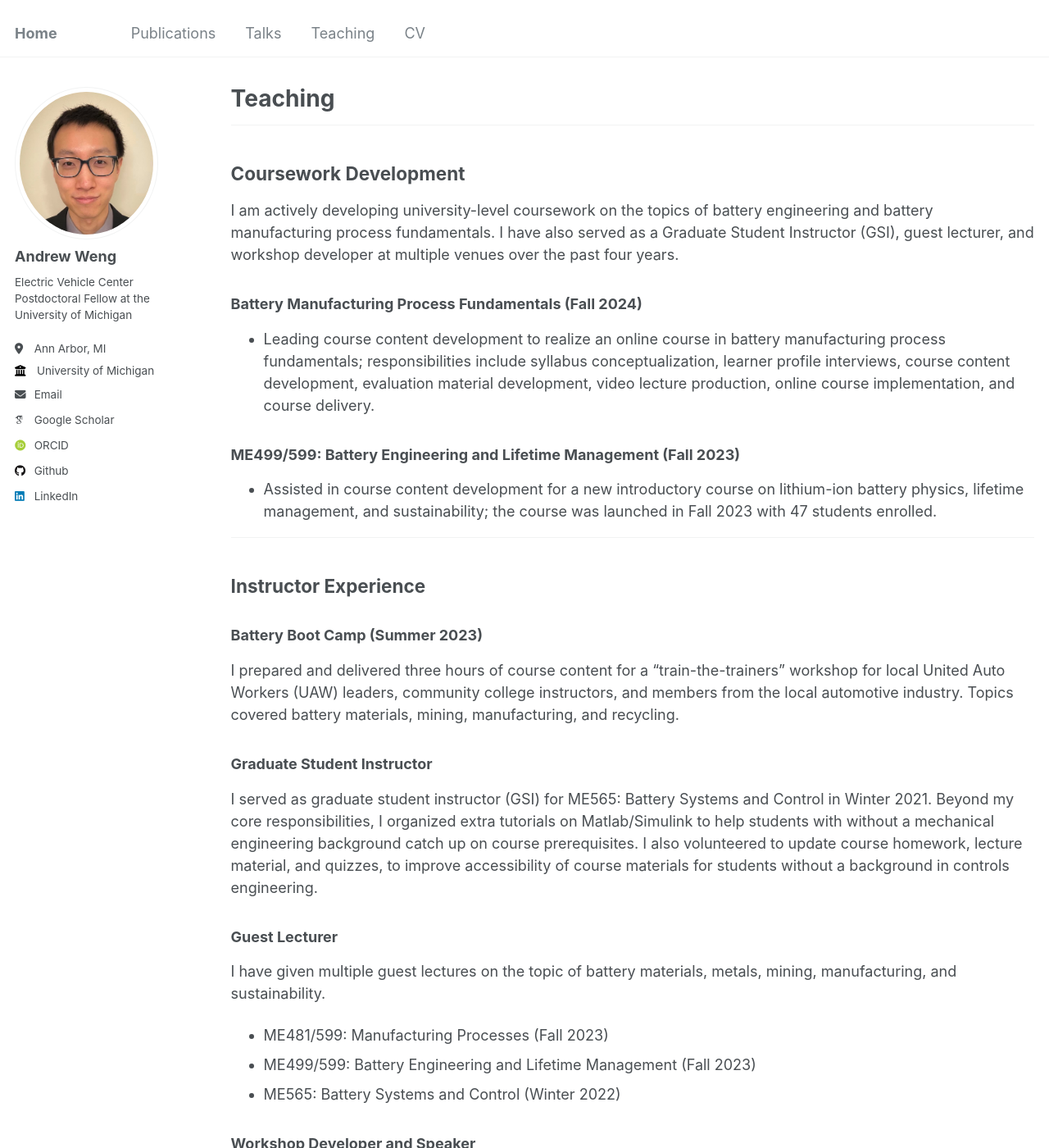
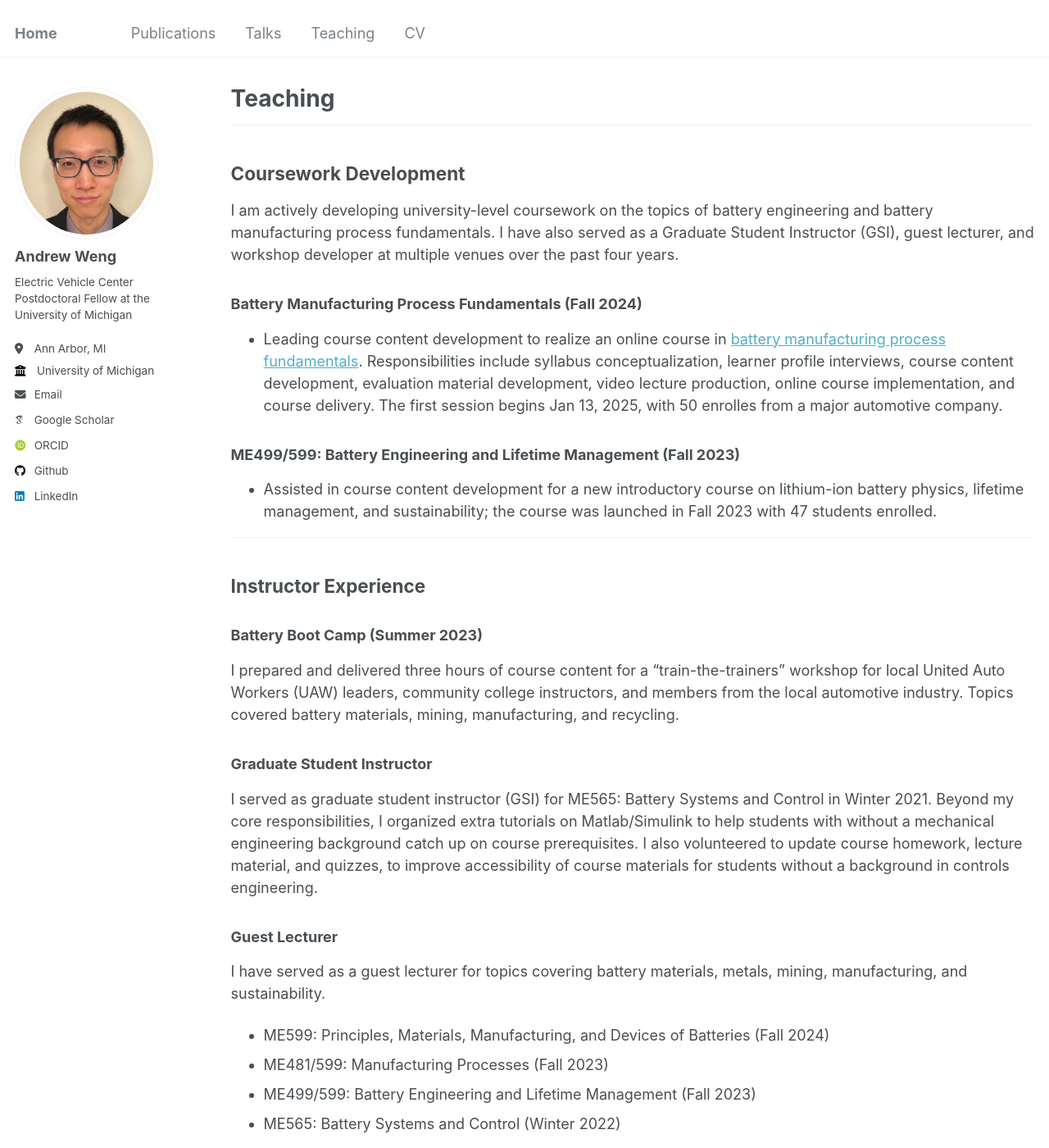
Before and after one commit to wengandrew/wengandrew.github.io, a Jekyll site: the page built from _pages/teaching.md, in a window 1280 px wide and 1400 px high. Shown: the whole window at 82% size. Built offline with Jekyll 4.4.1, drawn with Linux system fonts in a browser that asks for light colours; some web fonts are replaced.

Commit message:
Update teaching.md

```diff
--- a/_pages/teaching.md
+++ b/_pages/teaching.md
@@ -13,7 +13,7 @@ author_profile: true
 I am actively developing university-level coursework on the topics of battery engineering and battery manufacturing process fundamentals. I have also served as a Graduate Student Instructor (GSI), guest lecturer, and workshop developer at multiple venues over the past four years.
 
 ### Battery Manufacturing Process Fundamentals (**Fall 2024**)
-- Leading course content development to realize an online course in battery manufacturing process fundamentals; responsibilities include syllabus conceptualization, learner profile interviews, course content development, evaluation material development, video lecture production, online course implementation, and course delivery.
+- Leading course content development to realize an online course in [battery manufacturing process fundamentals](https://nexus.engin.umich.edu/pro-ed/battery-cell-mfg/). Responsibilities include syllabus conceptualization, learner profile interviews, course content development, evaluation material development, video lecture production, online course implementation, and course delivery. The first session begins Jan 13, 2025, with 50 enrolles from a major automotive company.
 
 ### ME499/599: Battery Engineering and Lifetime Management (**Fall 2023**)
 - Assisted in course content development for a new introductory course on lithium-ion battery physics, lifetime management, and sustainability; the course was launched in Fall 2023 with 47 students enrolled.
@@ -28,7 +28,8 @@ I prepared and delivered three hours of course content for a "train-the-trainers
 I served as graduate student instructor (GSI) for ME565: Battery Systems and Control in Winter 2021. Beyond my core responsibilities, I organized extra tutorials on Matlab/Simulink to help students with without a mechanical engineering background catch up on course prerequisites. I also volunteered to update course homework, lecture material, and quizzes, to improve accessibility of course materials for students without a background in controls engineering.
 
 ### Guest Lecturer
-I have given multiple guest lectures on the topic of battery materials, metals, mining, manufacturing, and sustainability.
+I have served as a guest lecturer for topics covering battery materials, metals, mining, manufacturing, and sustainability.
+- ME599: Principles, Materials, Manufacturing, and Devices of Batteries (Fall 2024)
 - ME481/599: Manufacturing Processes (Fall 2023)
 - ME499/599: Battery Engineering and Lifetime Management (Fall 2023)
 - ME565: Battery Systems and Control (Winter 2022)
```
